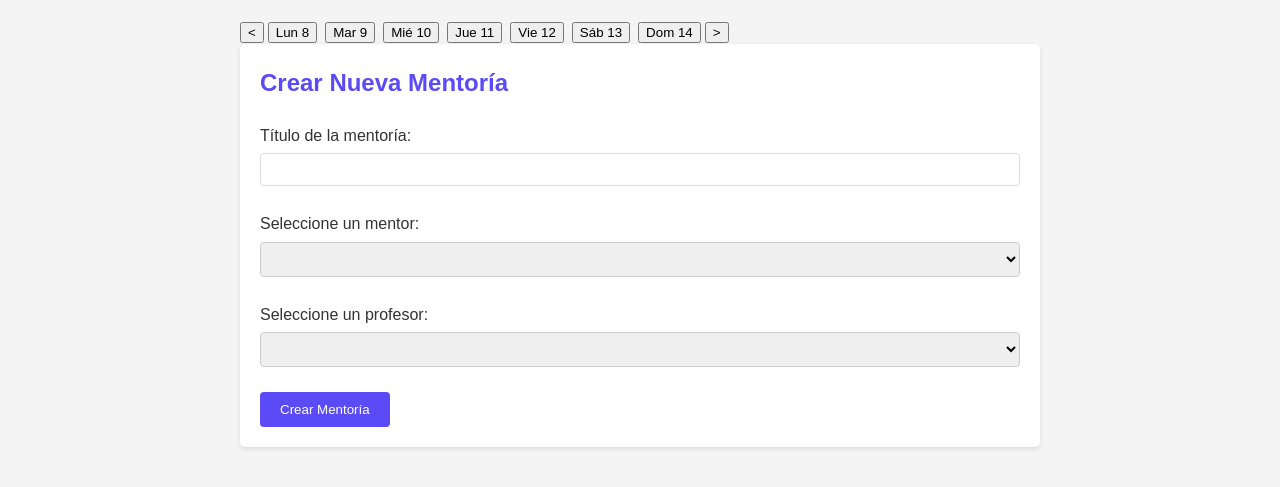
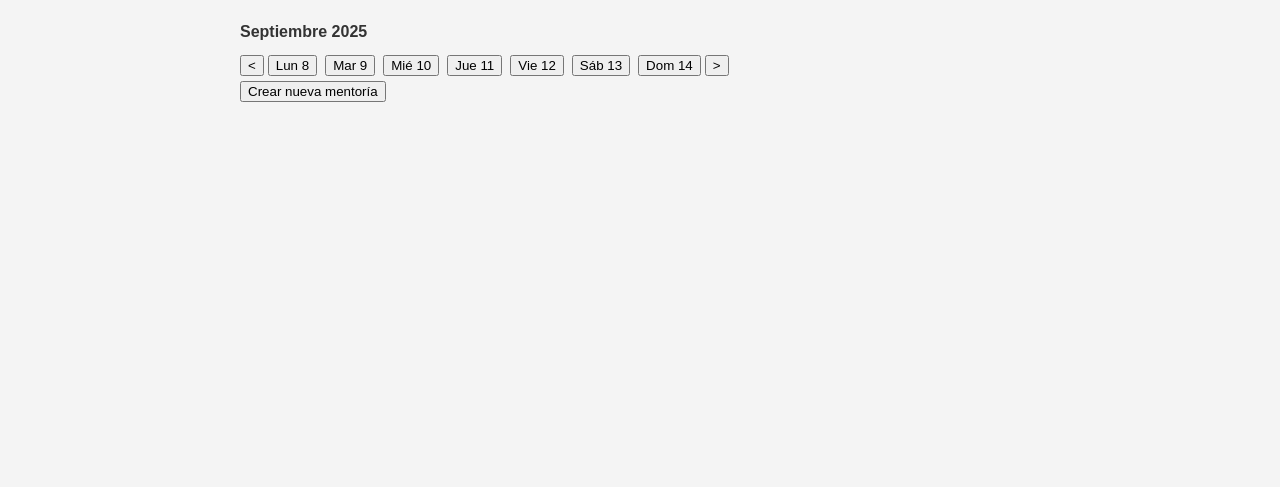
Before and after one commit to Rorotone/UNIDA, a website: page frontend/mentorias.html in a window 1280 px wide. Shown: the part 141-628 px from the top of the page. Drawn offline with Linux system fonts and the light colour scheme; no server answers; sample sign-in values are in the browser's storage.

Commit message:
Calendario semanal mejorado

```diff
--- a/frontend/mentorias.html
+++ b/frontend/mentorias.html
@@ -14,6 +14,12 @@
         <h1>Mentorías</h1>
         <div id="calendario-semanal"></div>
 
+        <button id="btn-abrir-modal-mentoria" style="margin-bottom: 16px;">Crear nueva mentoría</button>
+
+        <!-- Modal para crear mentoría -->
+        <div id="modal-mentoria" class="modal" style="display:none; position:fixed; top:0; left:0; width:100vw; height:100vh; background:rgba(0,0,0,0.4); z-index:1000; align-items:center; justify-content:center;">
+            <div class="modal-content" style="background:#fff; padding:24px; border-radius:8px; max-width:400px; margin:auto; position:relative;">
+                <span id="cerrar-modal-mentoria" style="position:absolute; top:8px; right:16px; cursor:pointer; font-size:24px;">&times;</span>
                 <form id="crear-mentoria-form">
                     <h2>Crear Nueva Mentoría</h2>
                     <div class="form-group">
@@ -30,6 +36,8 @@
                     </div>
                     <button type="submit">Crear Mentoría</button>
                 </form>
+            </div>
+        </div>
 
         <div id="lista-mentorias">
             <!-- Las mentorías se cargarán aquí dinámicamente -->
--- a/frontend/scripts/mentorias.js
+++ b/frontend/scripts/mentorias.js
@@ -1,4 +1,18 @@
 document.addEventListener('DOMContentLoaded', async () => {
+
+    // Modal crear mentoría
+    const btnAbrirModal = document.getElementById('btn-abrir-modal-mentoria');
+    const modalMentoria = document.getElementById('modal-mentoria');
+    const cerrarModal = document.getElementById('cerrar-modal-mentoria');
+    if (btnAbrirModal && modalMentoria && cerrarModal) {
+        btnAbrirModal.onclick = () => { modalMentoria.style.display = 'flex'; };
+        cerrarModal.onclick = () => { modalMentoria.style.display = 'none'; };
+        window.onclick = function(event) {
+            if (event.target === modalMentoria) {
+                modalMentoria.style.display = 'none';
+            }
+        };
+    }
 
     // Calendario semanal
 
@@ -21,8 +35,26 @@ document.addEventListener('DOMContentLoaded', async () => {
     // Función para renderizar el calendario semanal
     function renderCalendarioSemanal(fecha, offset = semanaOffset) {
         const diasSemana = ['Dom', 'Lun', 'Mar', 'Mié', 'Jue', 'Vie', 'Sáb'];
+        const meses = ['Enero', 'Febrero', 'Marzo', 'Abril', 'Mayo', 'Junio', 'Julio', 'Agosto', 'Septiembre', 'Octubre', 'Noviembre', 'Diciembre'];
         const calendario = document.getElementById('calendario-semanal');
         calendario.innerHTML = '';
+
+    // Obtener el primer día de la semana (lunes) usando solo el offset
+    const hoy = new Date();
+    const base = new Date(hoy);
+    base.setDate(hoy.getDate() + (offset * 7));
+    const primerDia = new Date(base);
+    primerDia.setDate(base.getDate() - ((base.getDay() + 6) % 7));
+
+        // Mostrar mes y año de la semana
+        const mesSemana = meses[primerDia.getMonth()];
+        const anioSemana = primerDia.getFullYear();
+        const mesLabel = document.createElement('div');
+        mesLabel.className = 'mes-semana-label';
+        mesLabel.style.fontWeight = 'bold';
+        mesLabel.style.marginBottom = '8px';
+        mesLabel.textContent = `${mesSemana} ${anioSemana}`;
+        calendario.appendChild(mesLabel);
 
         // Controles de navegación
         const btnPrev = document.createElement('button');
@@ -30,18 +62,10 @@ document.addEventListener('DOMContentLoaded', async () => {
         btnPrev.className = 'btn-semana-nav';
         btnPrev.onclick = () => {
             semanaOffset--;
-            const nuevaFecha = new Date(fechaSeleccionada);
-            nuevaFecha.setDate(nuevaFecha.getDate() - 7);
-            fechaSeleccionada = nuevaFecha;
             renderCalendarioSemanal(fechaSeleccionada, semanaOffset);
             filtrarTareasPorFecha(null); // Mostrar todas hasta seleccionar un día
         };
         calendario.appendChild(btnPrev);
-
-        // Obtener el primer día de la semana (lunes)
-        const diaActual = new Date(fecha);
-    const primerDia = new Date(diaActual);
-    primerDia.setDate(diaActual.getDate() - ((diaActual.getDay() + 6) % 7) + (offset * 7));
 
         for (let i = 0; i < 7; i++) {
             const dia = new Date(primerDia);
@@ -67,9 +91,6 @@ document.addEventListener('DOMContentLoaded', async () => {
         btnNext.className = 'btn-semana-nav';
         btnNext.onclick = () => {
             semanaOffset++;
-            const nuevaFecha = new Date(fechaSeleccionada);
-            nuevaFecha.setDate(nuevaFecha.getDate() + 7);
-            fechaSeleccionada = nuevaFecha;
             renderCalendarioSemanal(fechaSeleccionada, semanaOffset);
             filtrarTareasPorFecha(null); // Mostrar todas hasta seleccionar un día
         };
@@ -194,6 +215,11 @@ async function crearMentoria(e) {
         alert('Mentoría creada exitosamente');
         document.getElementById('crear-mentoria-form').reset();
         cargarMentorias();
+        // Cerrar el modal si existe
+        const modalMentoria = document.getElementById('modal-mentoria');
+        if (modalMentoria) {
+            modalMentoria.style.display = 'none';
+        }
     } catch (error) {
         console.error('Error al crear mentoría:', error);
         alert(error.message || 'Error al crear la mentoría');
```
Lines whose indentation alone changed are shown as unchanged.
